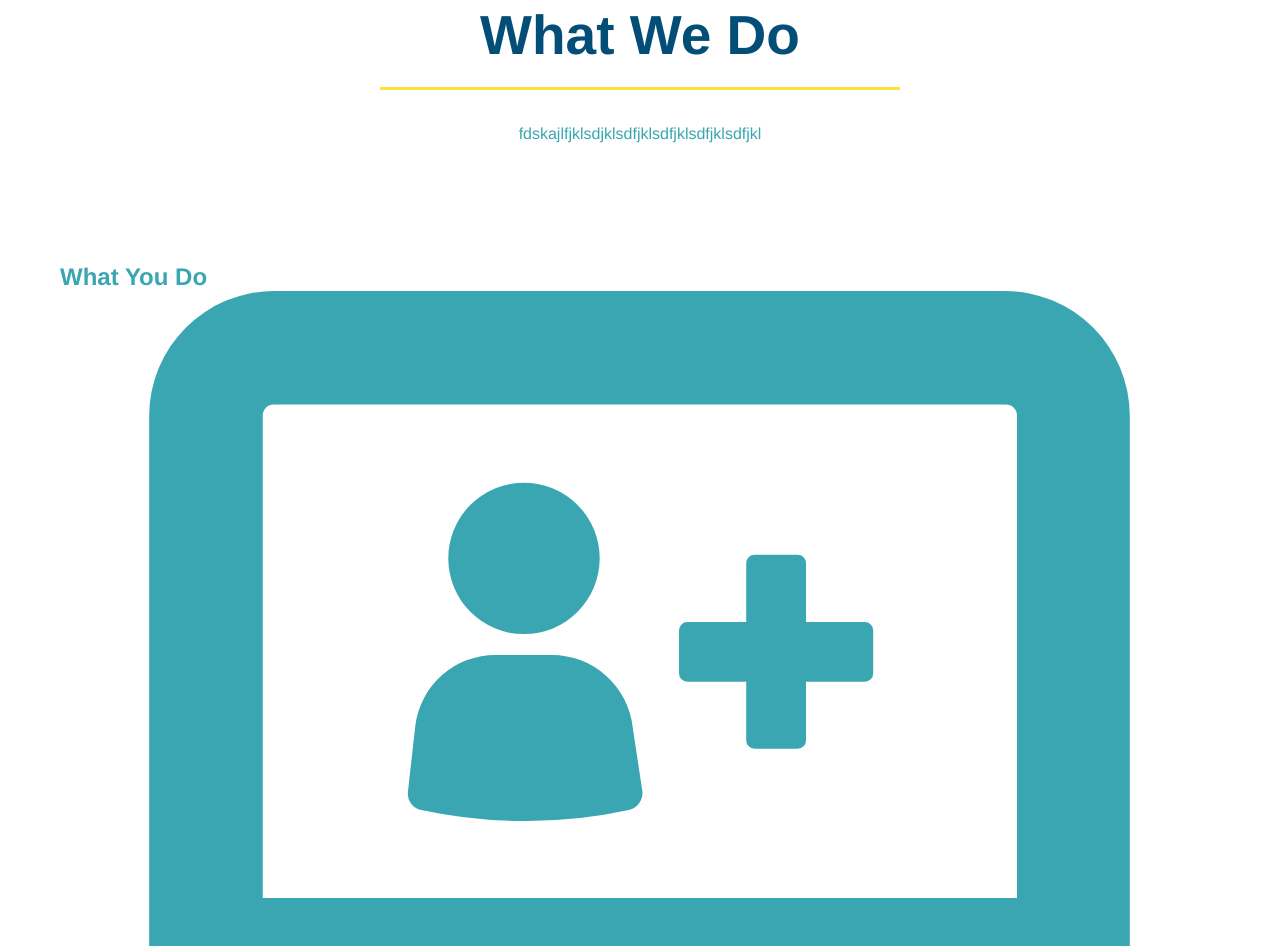
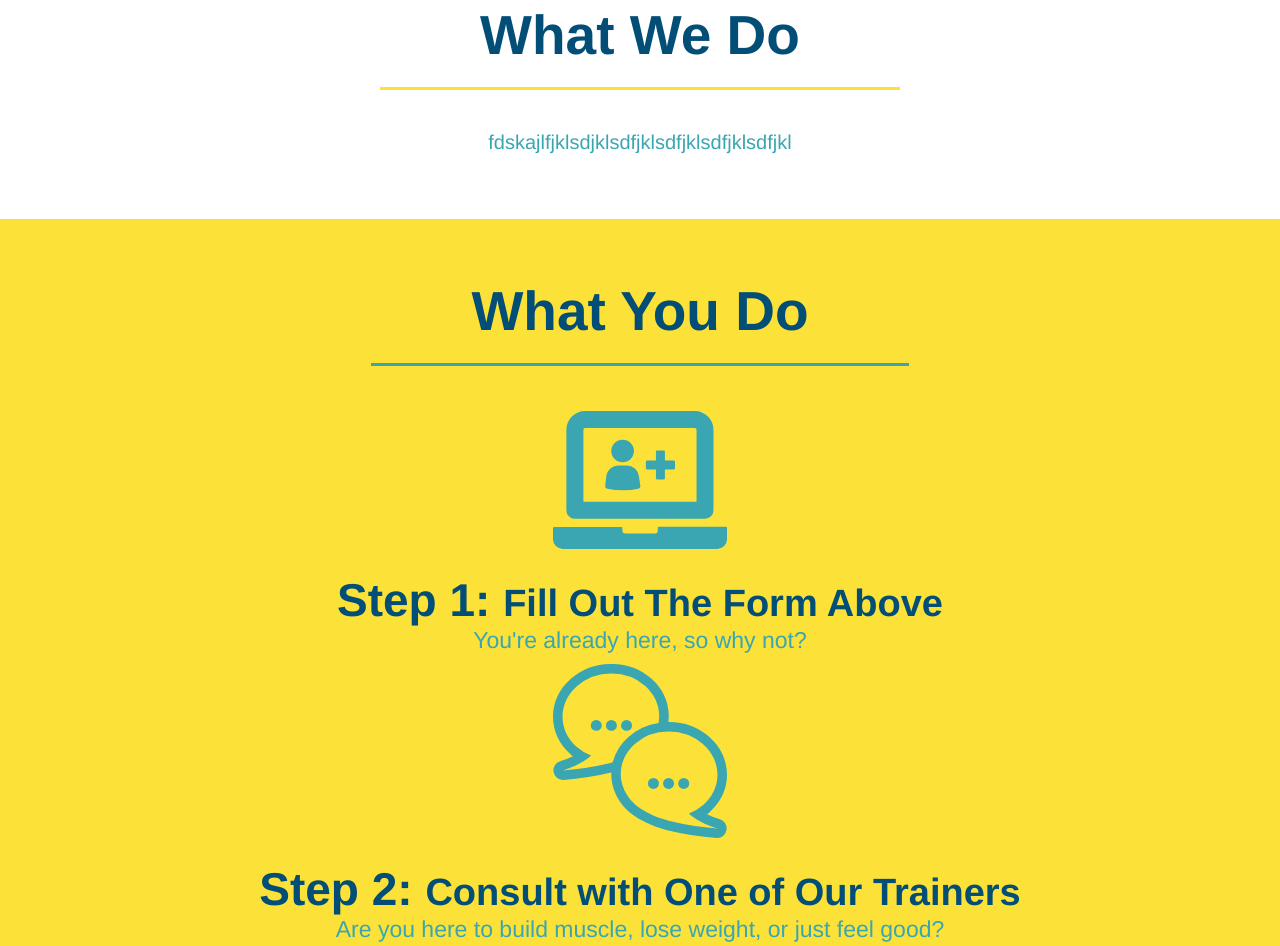
Before and after one commit to RPB543/run-buddy, a plain HTML site: page index.html in a window 1280 px wide. Shown: the part 739-1685 px from the top of the page. Drawn offline with Linux system fonts and the light colour scheme.

Commit message:
style what you do section

```diff
--- a/assets/css/style.css
+++ b/assets/css/style.css
@@ -86,22 +86,50 @@ section {
 .intro {
     text-align: center;
 }
-.intro h2 {
-    font-size: 55px;
-    color: #024e76;
-    margin-bottom: 35px;
-    padding: 0 100px 20px 100px;
-    border-bottom: 3px solid;
-    border-color: #fce138;
-    display: inline-block;
-}
-intro p {
+.intro p {
     line-height: 1.7;
     color: #39a6b2;
     width: 80%;
     font-size: 20px;
     margin: 0 auto;
 }
+.steps {
+    text-align: center;
+    background: #fce138;
+}
+.section-title {
+    font-size: 55px;
+    color: #024e76;
+    margin-bottom: 35px;
+    padding: 0 100px 20px 100px;
+    display: inline-block;
+    border-bottom: 3px solid;
+}
+.primary-border {
+    border-color: #fce138;
+}
+.secondary-border {
+    border-color: #39a6b2;
+}
+.steps {
+    margin-bottom: 80px;
+}
+.steps img {
+    width: 15%;
+    margin: 10px 0;
+}
+.steps h3 {
+    color: #024e76;
+    font-size: 46px;
+    margin-top: 10px;
+}
+.steps p {
+    color: #39a6b2;
+    font-size: 23px;
+    }
+    .steps span {
+        font-size: 38px;
+    }
 footer {
     background:#fce138;
     width: 100%;
--- a/index.html
+++ b/index.html
@@ -64,37 +64,37 @@
 
         <!--"what we do" section-->
         <section id="what-we-do" class="intro">
-            <h2>What We Do</h2>
+            <h2 class="section-title primary-border">What We Do</h2>
             <p>
                 fdskajlfjklsdjklsdfjklsdfjklsdfjklsdfjkl
             </p>
         </section>
 
         <!--"what you do" section-->
-        <section id="what-you-do">
-            <h2>What You Do</h2>
+        <section id="what-you-do" class="steps">
+            <h2 class="section-title secondary-border">What You Do</h2>
 
             <div>
                 <img src="./assets/images/step-1.svg" alt="" />
-                <h3>Step 1: Fill Out The Form Above</h3>
+                <h3>Step 1: <span>Fill Out The Form Above</span></h3>
                 <p>You're already here, so why not?</p>
             </div>
 
             <div>
                 <img src="./assets/images/step-2.svg" alt="" />
-                <h3>Step 2: Consult with One of Our Trainers</h3>
+                <h3>Step 2: <span>Consult with One of Our Trainers</span></h3>
                 <p>Are you here to build muscle, lose weight, or just feel good?</p>
             </div>
 
             <div>
                 <img src="./assets/images/step-3.svg" alt="" />
-                <h3>Step 3: Get Running</h3>
+                <h3>Step 3: <span>Get Running</span></h3>
                 <p>Hit the ground running (literally) once your trainer lays out your plan.</p>
             </div>
 
             <div>
                 <img src="./assets/images/step-4.svg" alt="" />
-                <h3>Step 4: See Results</h3>
+                <h3>Step 4: <span>See Results</span></h3>
                 <p>Bi-weekly checkins with your trainer will keep you focused.</p>
             </div>
         </section>
```
